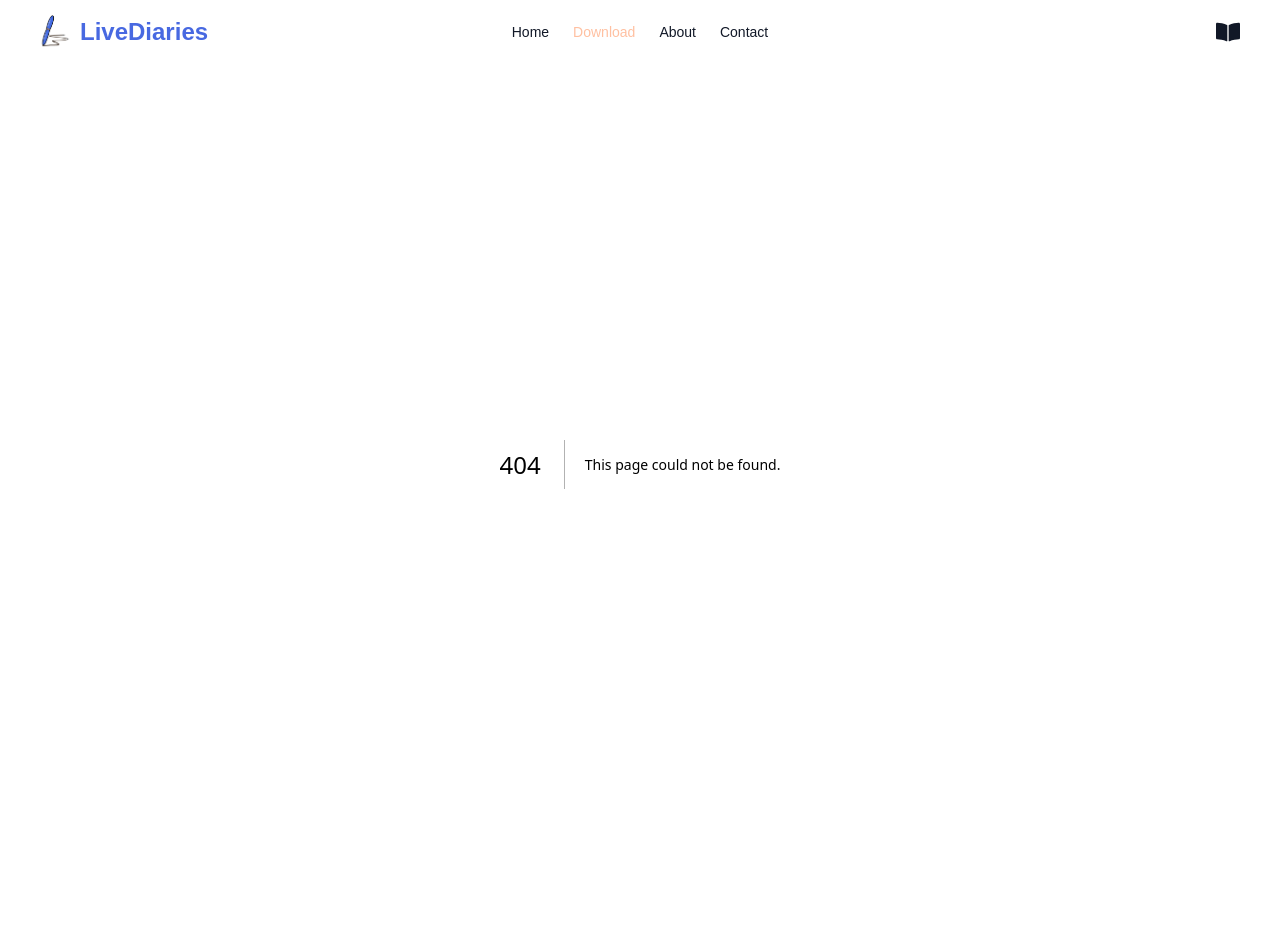
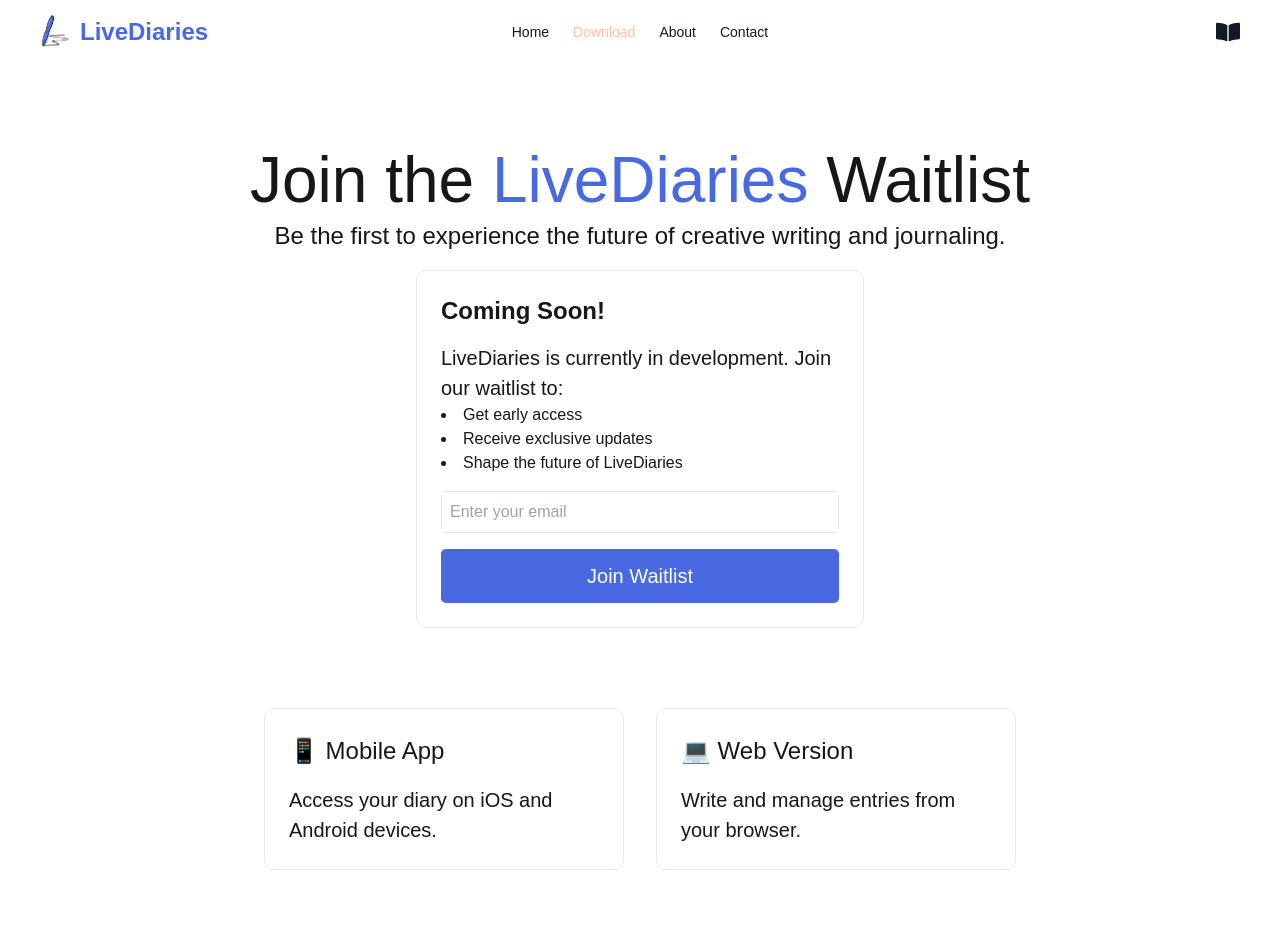
Before and after one commit to OkeahDavid/LiveDiaries, a Next.js app: page /download in a window 1280 px wide. Before the commit this address had no page. Shown: the top 952 px of the page. Before the commit the page ends 864 px from the top, so only its background shows below. Built offline with nearby package versions, Linux system fonts and the light colour scheme.

Commit message:
#1  Download page and Footer creation
added the first draft of the download page and made the footer dynamic

```diff
--- /dev/null
+++ b/src/app/download/page.tsx
@@ -0,0 +1,59 @@
+// src/app/download/page.tsx
+
+import React from 'react';
+import styles from '../page.module.css';
+
+export default function DownloadPage() {
+  return (
+    <div className={`${styles.container} dark:bg-black`}>
+      <main className={styles.main}>
+        <h1 className={`${styles.title} dark:text-white`}>
+          Join the <span className={styles.highlight}>LiveDiaries</span> Waitlist
+        </h1>
+
+        <p className={`${styles.description} dark:text-gray-300`}>
+          Be the first to experience the future of creative writing and journaling.
+        </p>
+
+        <div className={`${styles.card} w-full max-w-md dark:bg-gray-900 dark:text-white dark:border-gray-700`}>
+          <h2 className="text-2xl font-bold mb-4">Coming Soon!</h2>
+          <p className="mb-4">
+            LiveDiaries is currently in development. Join our waitlist to:
+          </p>
+          <ul className="list-disc list-inside mb-4">
+            <li>Get early access</li>
+            <li>Receive exclusive updates</li>
+            <li>Shape the future of LiveDiaries</li>
+          </ul>
+          <form className="space-y-4">
+            <input
+              type="email"
+              placeholder="Enter your email"
+              className="w-full p-2 border rounded dark:bg-gray-800 dark:border-gray-700"
+              required
+            />
+            <button
+              type="submit"
+              className={`${styles.ctaButton} w-full dark:bg-blue-600 dark:hover:bg-blue-700`}
+            >
+              Join Waitlist
+            </button>
+          </form>
+        </div>
+
+        <div className={`${styles.grid} mt-8`}>
+          <div className={`${styles.card} dark:bg-gray-900 dark:text-white dark:border-gray-700`}>
+            <h2>📱 Mobile App</h2>
+            <p>Access your diary on iOS and Android devices.</p>
+          </div>
+
+          <div className={`${styles.card} dark:bg-gray-900 dark:text-white dark:border-gray-700`}>
+            <h2>💻 Web Version</h2>
+            <p>Write and manage entries from your browser.</p>
+          </div>
+        </div>
+      </main>
+
+    </div>
+  );
+}
--- a/src/app/layout.tsx
+++ b/src/app/layout.tsx
@@ -3,6 +3,7 @@ import './globals.css'
 import type { Metadata } from 'next'
 import { ThemeProvider } from 'next-themes'
 import Navbar from '../components/Navbar'
+import Footer from '../components/Footer'
 
 export const metadata: Metadata = {
   title: 'LiveDiaries',
@@ -22,6 +23,7 @@ export default function RootLayout({
           <main className="pt-16">
             {children}
           </main>
+          <Footer />
         </ThemeProvider>
       </body>
     </html>
--- a/src/app/page.tsx
+++ b/src/app/page.tsx
@@ -40,9 +40,6 @@ export default function LandingPage() {
         </button>
       </main>
 
-      <footer className={`${styles.footer} dark:border-gray-800 dark:text-gray-300`}>
-        <p>© 2024 LiveDiaries. All rights reserved.</p>
-      </footer>
     </div>
   );
 }
--- /dev/null
+++ b/src/components/Footer.tsx
@@ -0,0 +1,17 @@
+// src/components/Footer.tsx
+
+import React from 'react';
+
+const Footer: React.FC = () => {
+  const currentYear = new Date().getFullYear();
+
+  return (
+    <footer className="bg-white dark:bg-black text-gray-600 dark:text-gray-300 py-4">
+      <div className="container mx-auto text-center">
+        <p>© {currentYear} LiveDiaries. All rights reserved.</p>
+      </div>
+    </footer>
+  );
+};
+
+export default Footer;
```
